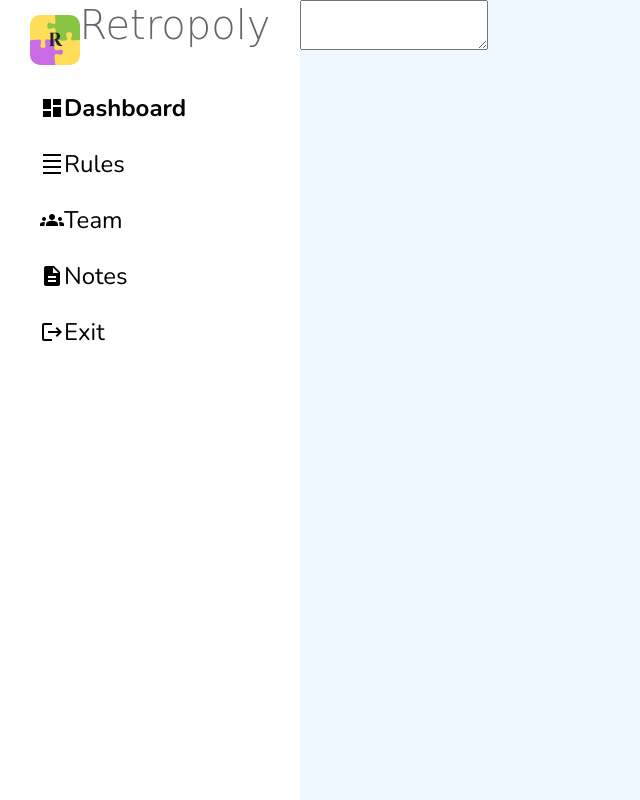
After one commit to Dream-Team-33/Retropoly, a Flask app: template templates/dashboard-notes.html in a window 1280 px wide. The commit adds this page. Shown: the whole page, without its empty margins (0-640 px from the left). Run offline with Flask 2, Linux system fonts and the light colour scheme; the template is opened without the code that fills it, so the values that code supplies are empty; some libraries are stand-ins or nearby versions.

Commit message:
added space for note page on dash board

```diff
--- a/static/css/dashboard.css
+++ b/static/css/dashboard.css
@@ -409,3 +409,6 @@ button:hover, button:active {
       border-radius: 10px;
       box-shadow: 2px 2px 10px 0px rgba(#000000, 0.4);
     }
+  .notes-text{
+
+  }
--- /dev/null
+++ b/templates/dashboard-notes.html
@@ -0,0 +1,88 @@
+<!DOCTYPE html>
+<html lang="en">
+
+<head>
+  <meta http-equiv="Content-Type" content="text/html; charset=utf-8" />
+
+  <title>Retropoly | Dashboard</title>
+  <link rel="icon" href="/static/images/logo.jpg" type="image/x-icon">
+  <!--add icon link. This icon will show next to Title-->
+  <link rel="stylesheet" href="https://stackpath.bootstrapcdn.com/bootstrap/4.1.1/css/bootstrap.min.css"
+    integrity="sha384-WskhaSGFgHYWDcbwN70/dfYBj47jz9qbsMId/iRN3ewGhXQFZCSftd1LZCfmhktB" crossorigin="anonymous">
+  <link rel="stylesheet" type="text/css" href="/static/css/dashboard.css" /> <!--link to dashboard.css file-->
+  <link rel="stylesheet" href="https://use.fontawesome.com/releases/v5.1.0/css/all.css"
+    integrity="sha384-lKuwvrZot6UHsBSfcMvOkWwlCMgc0TaWr+30HWe3a4ltaBwTZhyTEggF5tJv8tbt" crossorigin="anonymous">
+  <link rel="stylesheet" type="text/css" href="css/jquery.fancybox.min.css" />
+  <link rel="stylesheet" type="text/css" href="css/owl.carousel.min.css" />
+  <link rel="stylesheet" type="text/css" href="css/owl.theme.default.min.css" />
+
+  <!-- Font Google -->
+  <link href="https://fonts.googleapis.com/icon?family=Material+Icons" rel="stylesheet"> <!--Google Icons fonts-->
+  <link href="https://fonts.googleapis.com/css?family=Open+Sans:300,400,600,700,800" rel="stylesheet">
+  <link href="https://fonts.googleapis.com/css?family=Poppins:300,400,500,600,700" rel="stylesheet">
+  <link rel="preconnect" href="https://fonts.googleapis.com">
+  <link rel="preconnect" href="https://fonts.gstatic.com" crossorigin>
+  <link
+    href="https://fonts.googleapis.com/css2?family=Nunito:ital,wght@0,200;0,300;0,400;0,500;0,600;0,700;0,800;0,900;0,1000;1,200;1,300;1,400;1,500;1,600;1,700;1,800;1,900;1,1000&family=Poppins:wght@200&display=swap"
+    rel="stylesheet">
+  <meta name="viewport" content="width=device-width, initial-scale=1.0">
+
+  <script src="/static/js/drag.js" defer></script> <!--Link to the message.js file-->
+  <script src="/static/js/dice_roll.js" defer></script> <!--Link to the dice_roll.js file-->
+  <script src="/static/js/message.js" defer></script> <!--Link to the message.js file-->
+</head>
+
+<body>
+  <!------------------------------------------THIS IS FOR THE DASHBOARD PAGE--------------------------------------->
+
+  <!--Side Bar-->
+  <!--Start layout of side bar-->
+  <div class="MainFlex">
+    <div class="side-bar">
+      <div class="logo-name">
+        <img src="/static/images/logo.jpg" alt="R.logo" class="logo"> <!--Logo of the game-->
+        <h1>Retropoly</h1> <!--Name of the game-->
+      </div>
+      <ul>
+        <!--HINT: Add the <a> tag to link each item to a page of its own,
+                    so each will have an explanation (Rules), shows the number of
+                    team members (Team), notes to be taken (Notes) and exit function
+                    (Exit)
+                -->
+        <li><span class="material-icons-outlined">dashboard</span><a href="#" class="active">Dashboard</a></li>
+        <li><span class="material-icons-outlined">density_small</span><a href="#">Rules</a></li>
+        <li><span class="material-icons-outlined">groups</span><a href="#">Team</a></li>
+        <li><span class="material-icons-outlined">description</span><a href="#">Notes</a></li>
+        <li><span class="material-icons-outlined">logout</span><a href="{{ url_for('home') }}">Exit</a></li>
+      </ul>
+    </div><!--End layout of side bar-->
+
+    <!-- Notes page goes here-->
+    <form>
+      <textarea class="notes-text"></textarea>
+    </form>
+
+   <!-- class other is used for the bottom left section of the main play space. add things here that you wish to have in that section -->
+    <div class="other">
+
+      <!-- Popup Message Box -->
+        <!--  <div class="testing">
+        <h1>Click to open Popup</h1>
+        <button id="openMyPopup" data-popup="myPopup" onClick="openPopup('infoPopup')" aria-controls="myPopup" aria-label="Open popup">Open</button>
+      </div> -->
+    </div>
+
+  <!-- basic format for an information popup - this can be modified to allow for other types of popups -->
+  <div class="popup" id="infoPopup" aria-hidden="true" onClick="if(event.target == this){closePopup('infoPopup');}">
+    <div class="wrapper" aria-labelledby="popupTitle" aria-describedby="popupText" aria-modal="true">
+      <h2 id="popupTitle">This is my Popup</h2>
+      <p id="popupText">Lorem ipsum dolor sit amet consectetur, adipiscing elit lacinia mus, sapien nibh imperdiet tempus. Vitae massa semper mi sagittis a cum cursus fusce per, gravida tellus metus purus litora nam ultricies donec, nibh dis ligula ad facilisi penatibus condimentum aenean.</p>
+      <button id="closePopup" onClick="closePopup('infoPopup');" aria-label="Close popup">Close</button>
+    </div>
+  </div><!--  End of Popup Message Box -->
+
+  </div> <!--End board-->
+
+</body>
+
+</html>
```
